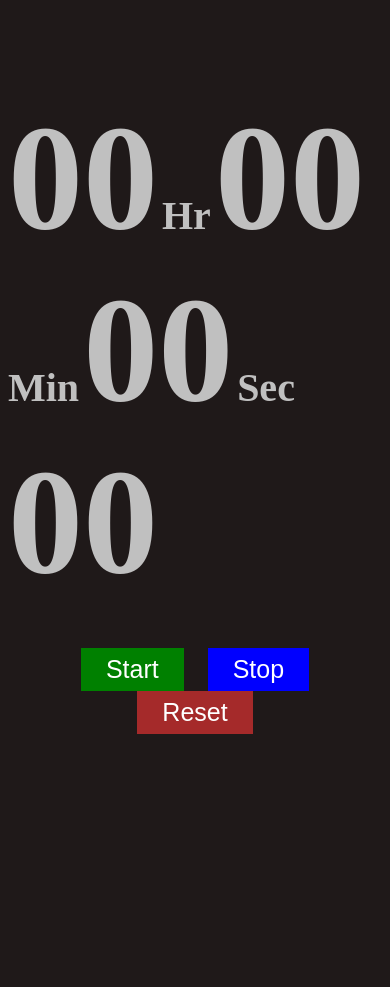
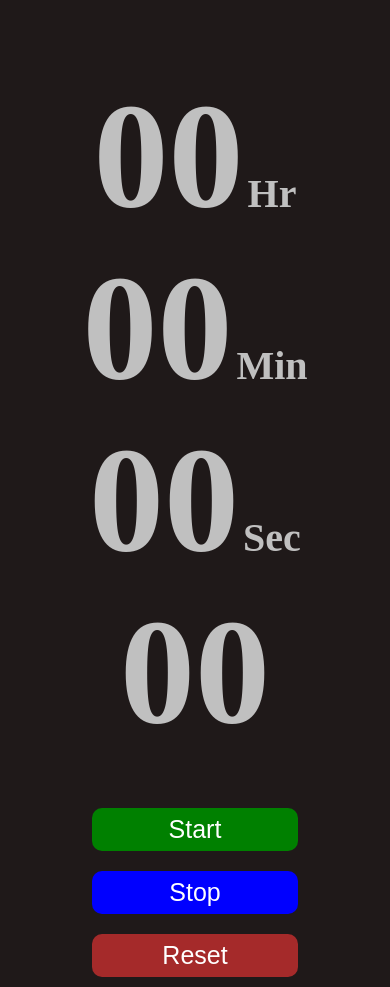
Before and after one commit to coder-harsh/stopwatch-js, a plain HTML site: page index.html in a window 390 px wide. Before the commit the page ends 844 px from the top, so only its background shows below. Drawn offline with Linux system fonts and the light colour scheme.

Commit message:
make  responsive

```diff
--- a/index.html
+++ b/index.html
@@ -11,13 +11,23 @@
 
 <body>
 <div id="container">
+    <div id="main-container">
+        <div>
             <span class="digit" id="hr">00</span>
             <span class="txt">Hr</span>
+        </div>
+        <div>
             <span class="digit" id="min">00</span>
             <span class="txt">Min</span>
+        </div>
+        <div>
             <span class="digit" id="sec">00</span>
             <span class="txt">Sec</span>
+        </div>
+        <div>
             <span class="digit" id="count">00</span>
+        </div>
+    </div>
     <div id="btn-container">
     <button id="start" class="btn" onclick="start()">Start</button>
     <button id="stop" class="btn" onclick="stop()">Stop</button>
--- a/style.css
+++ b/style.css
@@ -5,8 +5,10 @@ body{
     align-items: center;
     height: 96vh;
 }
-#container{
+#main-container{
     color: silver;
+    display: flex;
+    flex-direction: row;
 }
 .digit{
     font-size: 150px;
@@ -27,6 +29,7 @@ body{
     color: white;
     border:0px;
     cursor: pointer;
+    border-radius: 10px;
 }
 #start{
     background-color: green;
@@ -37,3 +40,25 @@ body{
 #reset{
     background-color: brown;
 }
+@media screen and (max-width: 818px)
+{
+    #main-container{
+        margin-top: 230px;
+        flex-direction: column;
+        justify-content: center;
+        align-items: center;
+    }
+    body{
+        flex-direction: column;
+    }
+
+}
+@media screen and (max-width: 421px){
+    #btn-container{
+        display: flex;
+        flex-direction: column;
+    }
+    .btn{
+        margin: 10px;
+    }
+}
```
Lines whose indentation alone changed are shown as unchanged.
